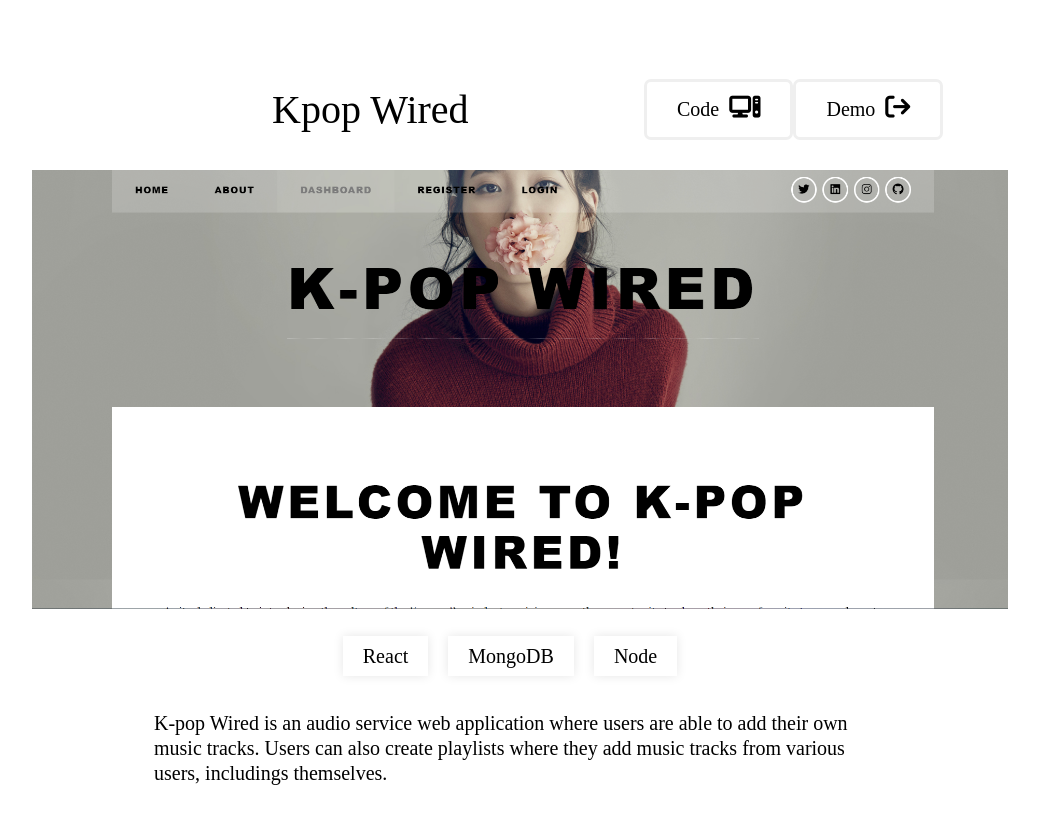
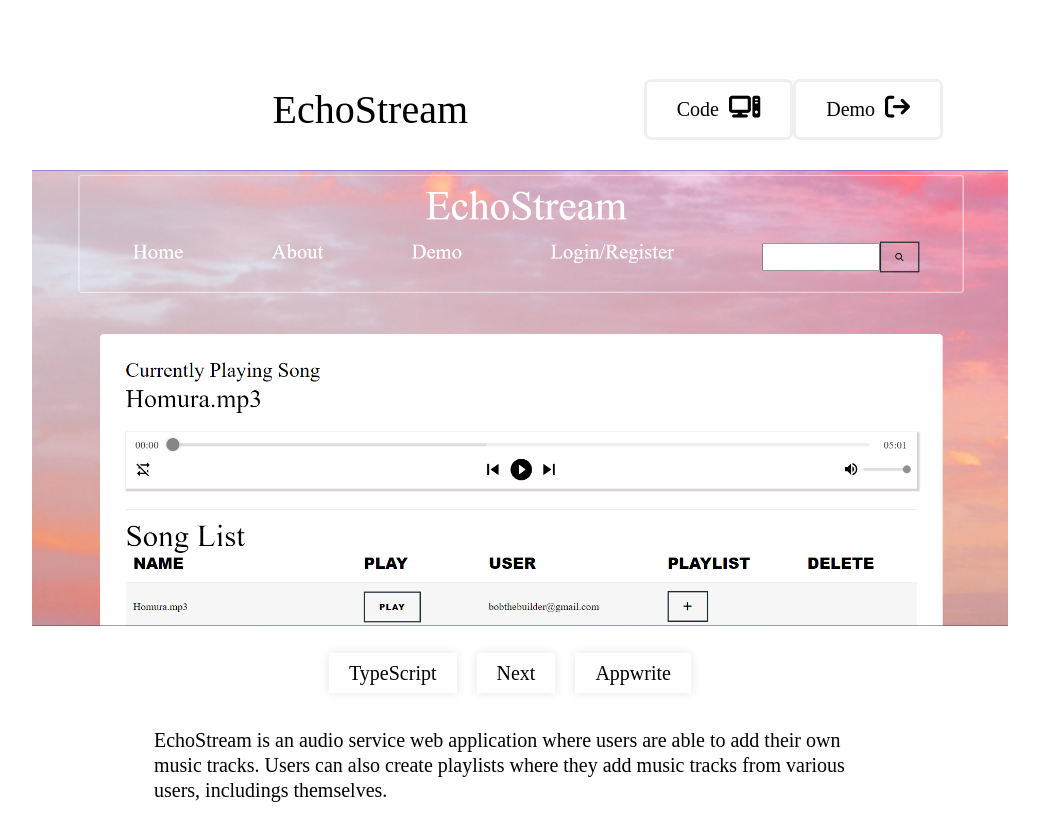
Before and after one commit to choir241/Portfolio-Draft-2, a Next.js app: page / in a window 1280 px wide. Shown: the part 996-1836 px from the top of the page, without its empty margins (120-1159 px from the left). Built offline with nearby package versions, Linux system fonts and the light colour scheme.

Commit message:
update autoAligners and kpopwired project pages

```diff
--- a/app/allProjects/page.tsx
+++ b/app/allProjects/page.tsx
@@ -5,7 +5,7 @@ import "../../assets/css/global.css"
 import styles from "../../assets/css/main.module.css"
 import "../../assets/css/globalMediaQuery.css"
 import priconne from "../../images/priconne.png"
-import kPop from "../../images/kpopwired.png"
+import echoStream from "../images/echoverse.png"
 import theRealEstate from "../../images/therealestatebeast.png"
 import autoAligners from "../../images/autoaligners.png"
 
@@ -21,11 +21,11 @@ export default function AllProjects(){
 
                 <section className ={`${styles.flex} ${styles["justify-between"]} ${styles["flex-wrap"]} ${styles["align-center"]} projects`}>
 
-                <Project projectName = "AutoAligners" codeURL = "https://github.com/choir27/autoAligners" demoURL = "" projectIMG = {autoAligners.src} projectALT = "website landing page preview of AutoAligners" projectTech = {["TypeScript", "AppWrite", "Vite"]} projectDescription="AutoAligners allows the client to reserve various car services and submit an estimate for a car service.  Employees are able to manage aspects of the client, ranging from the purchases they made, to the reservations they made."/>
+                <Project projectName = "AutoAligners" codeURL = "https://github.com/choir27/autoAligners" demoURL = "https://autoaligners.netlify.app/" projectIMG = {autoAligners.src} projectALT = "website landing page preview of AutoAligners" projectTech = {["TypeScript", "AppWrite", "Vite"]} projectDescription="AutoAligners allows the client to reserve various car services and submit an estimate for a car service.  Employees are able to manage aspects of the client, ranging from the purchases they made, to the reservations they made."/>
 
                 <Project projectName = "Priconnect" codeURL = "https://github.com/choir27/Priconnect" demoURL = "https://priconnect.netlify.app" projectIMG = {priconne.src} projectALT="website landing page preview of For Everything Priconne" projectTech = {["React", "MongoDB", "Node"]} projectDescription = "Priconnect is a social media web application that allows users to create, like and comment posts.  Users can also interact with each other by replying on comments."/>
 
-                <Project projectName = "Kpop Wired" codeURL = "https://github.com/choir27/Kpop-Wired" demoURL = "https://kpopwired.netlify.app" projectIMG = {kPop.src} projectALT="website landing page preview of Kpop Wired" projectTech = {["React", "MongoDB", "Node"]} projectDescription = "K-pop Wired is an audio service web application where users are able to add their own music tracks. Users can also create playlists where they add music tracks from various users, includings themselves."/>
+                <Project projectName = "EchoStream" codeURL = "https://github.com/choir27/EchoStream" demoURL = "https://echostream.netlify.app/" projectIMG = {echoStream.src} projectALT="website landing page preview of EchoStream" projectTech = {["TypeScript", "Next", "Appwrite"]} projectDescription = "EchoStream is an audio service web application where users are able to add their own music tracks. Users can also create playlists where they add music tracks from various users, includings themselves."/>
 
                 <Project projectName = "The Real Estate Beast" codeURL = "https://github.com/choir27/The-Real-Estate-Beast" demoURL = "https://therealestatebeast.netlify.app" projectIMG = {theRealEstate.src} projectALT="website landing page preview of The Real Estate Beast" projectTech = {["CSS", "HTML"]} projectDescription = "The Real Estate Beast is a real estate website that demonstrates Carleton Badgers' history of satisfied clients, while also providing home value estimations and available homes for purchase."/>
 
--- a/app/page.tsx
+++ b/app/page.tsx
@@ -5,9 +5,9 @@ import Nav from "../components/Nav"
 import "../assets/css/global.css"
 import styles from "../assets/css/main.module.css"
 import "../assets/css/globalMediaQuery.css"
-import kPop from "../images/kpopwired.png"
 import autoAligners from "../images/autoaligners.png"
 import theRealEstate from "../images/therealestatebeast.png"
+import echoStream from "../images/echoverse.png"
 
 export default function Home(){
     return(
@@ -22,12 +22,12 @@ export default function Home(){
             <h3>My Projects</h3>
 
             <section className ={`${styles.flex} ${styles["justify-between"]} ${styles["flex-wrap"]} ${styles["align-center"]} projects`}>
-            <Project projectName = "AutoAligners" codeURL = "https://github.com/choir27/autoAligners" demoURL = "" projectIMG = {autoAligners.src} projectALT = "website landing page preview of AutoAligners" projectTech = {["TypeScript", "AppWrite", "Vite"]} projectDescription="AutoAligners allows the client to reserve various car services and submit an estimate for a car service.  Employees are able to manage aspects of the client, ranging from the purchases they made, to the reservations they made."/>
+            <Project projectName = "AutoAligners" codeURL = "https://github.com/choir27/autoAligners" demoURL = "https://autoaligners.netlify.app/" projectIMG = {autoAligners.src} projectALT = "website landing page preview of AutoAligners" projectTech = {["TypeScript", "AppWrite", "Vite"]} projectDescription="AutoAligners allows the client to reserve various car services and submit an estimate for a car service.  Employees are able to manage aspects of the client, ranging from the purchases they made, to the reservations they made."/>
 
             <Project projectName = "The Real Estate Beast" codeURL = "https://github.com/choir27/The-Real-Estate-Beast" demoURL = "https://therealestatebeast.netlify.app" projectIMG = {theRealEstate.src} projectALT="website landing page preview of The Real Estate Beast" projectTech = {["CSS", "HTML"]} projectDescription = "The Real Estate Beast is a real estate website that demonstrates Carleton Badgers' history of satisfied clients, while also providing home value estimations and available homes for purchase."/>
 
             <div className="flex justify-center">
-                <Project classNames = "width-100" projectName = "Kpop Wired" codeURL = "https://github.com/choir27/Kpop-Wired" demoURL = "https://kpopwired.netlify.app" projectIMG = {kPop.src} projectALT="website landing page preview of Kpop Wired" projectTech = {["React", "MongoDB", "Node"]} projectDescription = "K-pop Wired is an audio service web application where users are able to add their own music tracks. Users can also create playlists where they add music tracks from various users, includings themselves."/>
+                <Project classNames = "width-100" projectName = "EchoStream" codeURL = "https://github.com/choir27/EchoStream" demoURL = "https://echostream.netlify.app/" projectIMG = {echoStream.src} projectALT="website landing page preview of EchoStream" projectTech = {["TypeScript", "Next", "Appwrite"]} projectDescription = "EchoStream is an audio service web application where users are able to add their own music tracks. Users can also create playlists where they add music tracks from various users, includings themselves."/>
             </div>
 
             </section>
```
Also changed, not shown: images/echoverse.png (added).
